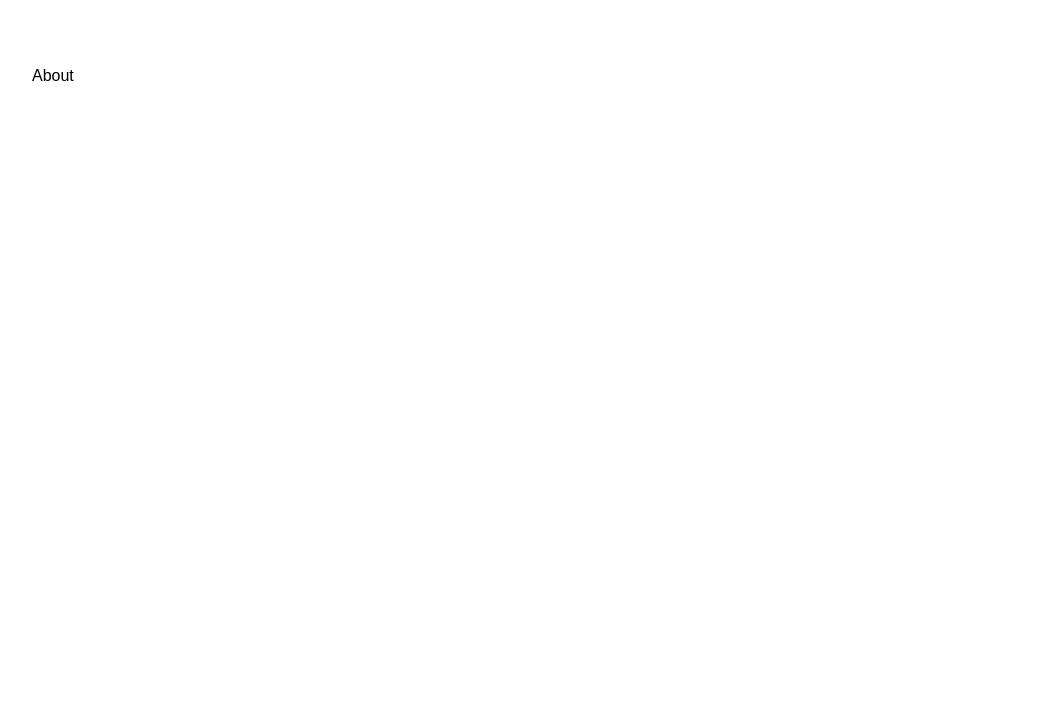
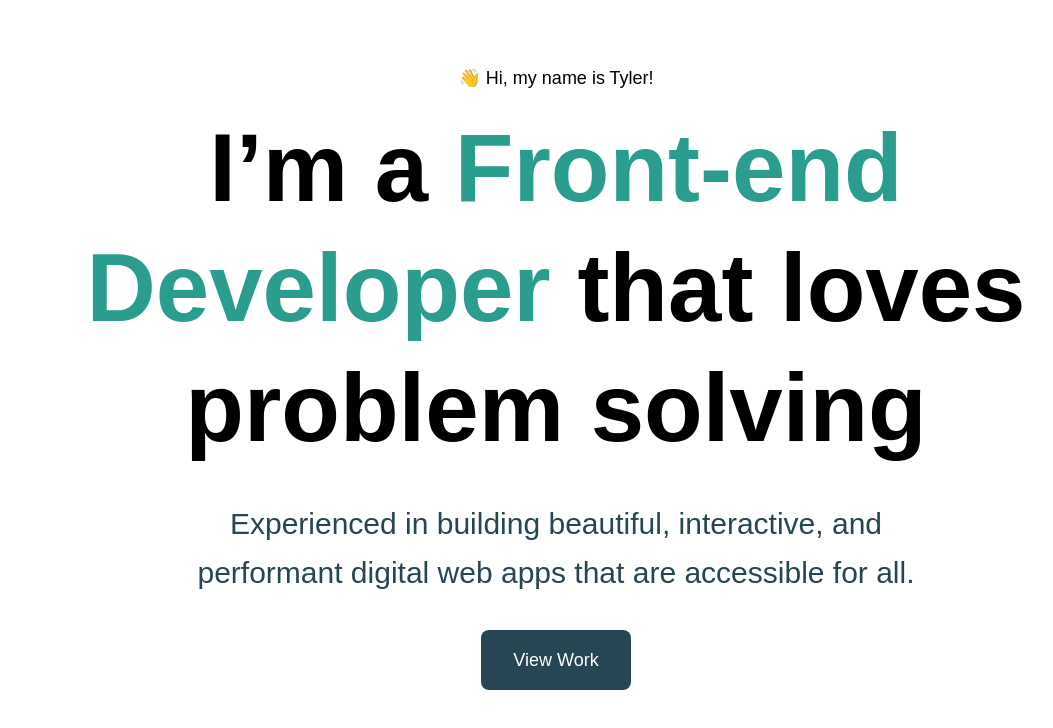
Before and after one commit to tyler-morales/portfolio-v5, a Next.js app: page / in a window 1280 px wide. Shown: the top 728 px of the page, without its empty margins (84-1137 px from the left). Built offline with nearby package versions, Linux system fonts and the light colour scheme.

Commit message:
⭐️ Feature/hero (#2)
* ✨ Add Hero section text

* ✨ Add CTA button
Link button to work section

```diff
--- a/components/sections/Hero.js
+++ b/components/sections/Hero.js
@@ -6,7 +6,22 @@ export default function Hero() {
     <>
       <Section>
         <div className="px-4 max-w-[1080px] m-auto">
-          <h2>About</h2>
+          <span className="block md:text-center text-lg">
+            👋 Hi, my name is Tyler!
+          </span>
+          <h1 className="text-3xl sm:text-5xl md:text-6xl lg:text-8xl font-bold mt-4 md:leading-normal lg:leading-[120px] md:text-center">
+            I’m a <span className="text-green">Front-end Developer</span> that
+            loves problem solving
+          </h1>
+          <p className="mt-4 md:mt-8 md:text-3xl text-lg md:text-center md:leading-relaxed md:w-[43ch] m-auto text-blue">
+            Experienced in building beautiful, interactive, and performant
+            digital web apps that are accessible for all.
+          </p>
+          <a
+            href="#work"
+            className="bg-blue text-white md:text-lg rounded-lg px-4 py-2 md:px-8 md:py-4 md:m-auto block w-max mt-4 md:mt-8 ring-offset-currentColor ring-offset-4 focus:outline-none focus:ring-2 focus:ring-blue">
+            View Work
+          </a>
         </div>
       </Section>
     </>
```
